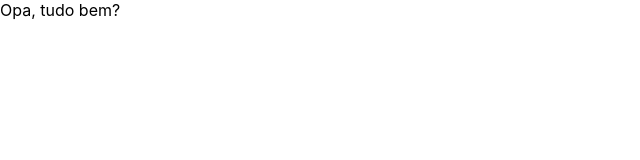
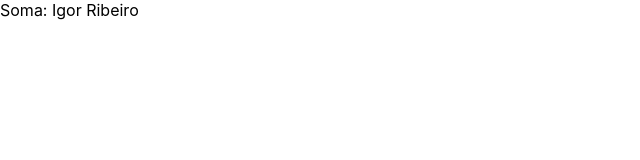
Before and after one commit to igorribery/react-curso, a React (Vite) app: page / in a window 1280 px wide. Shown: the top 160 px of the page, without its empty margins (0-640 px from the left). Built offline with nearby package versions, Linux system fonts and the light colour scheme.

Commit message:
expressões JSX

```diff
--- a/src/App.tsx
+++ b/src/App.tsx
@@ -1,8 +1,9 @@
 const App = () => {
+    let name: string = 'Igor';
+    let lastName: string = 'Ribeiro';
+
   return (
-    <div>
-      Opa, tudo bem?
-    </div>
+    <div>Soma: {`${name} ${lastName}`} </div>
   );
 }
 
```
